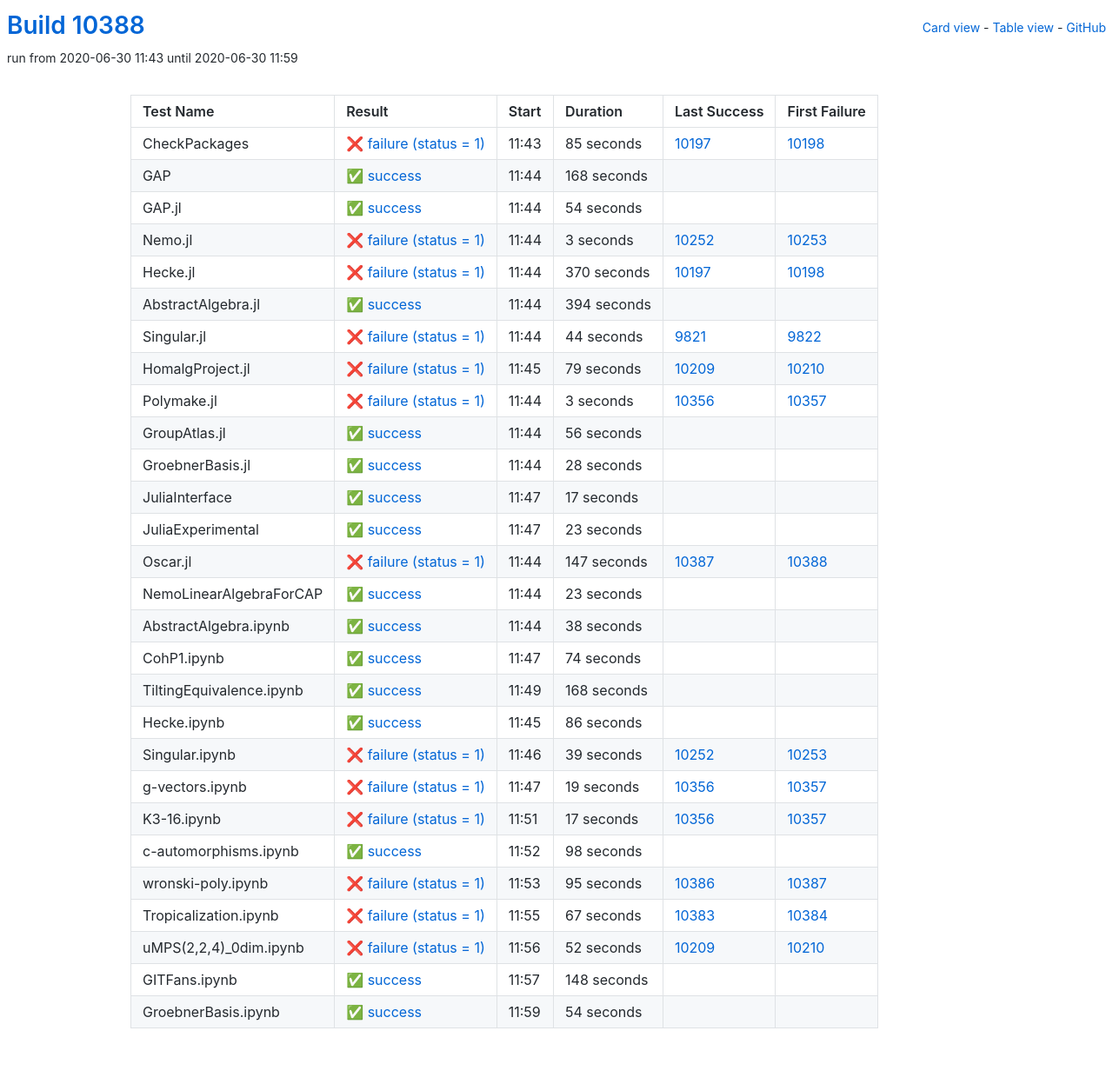
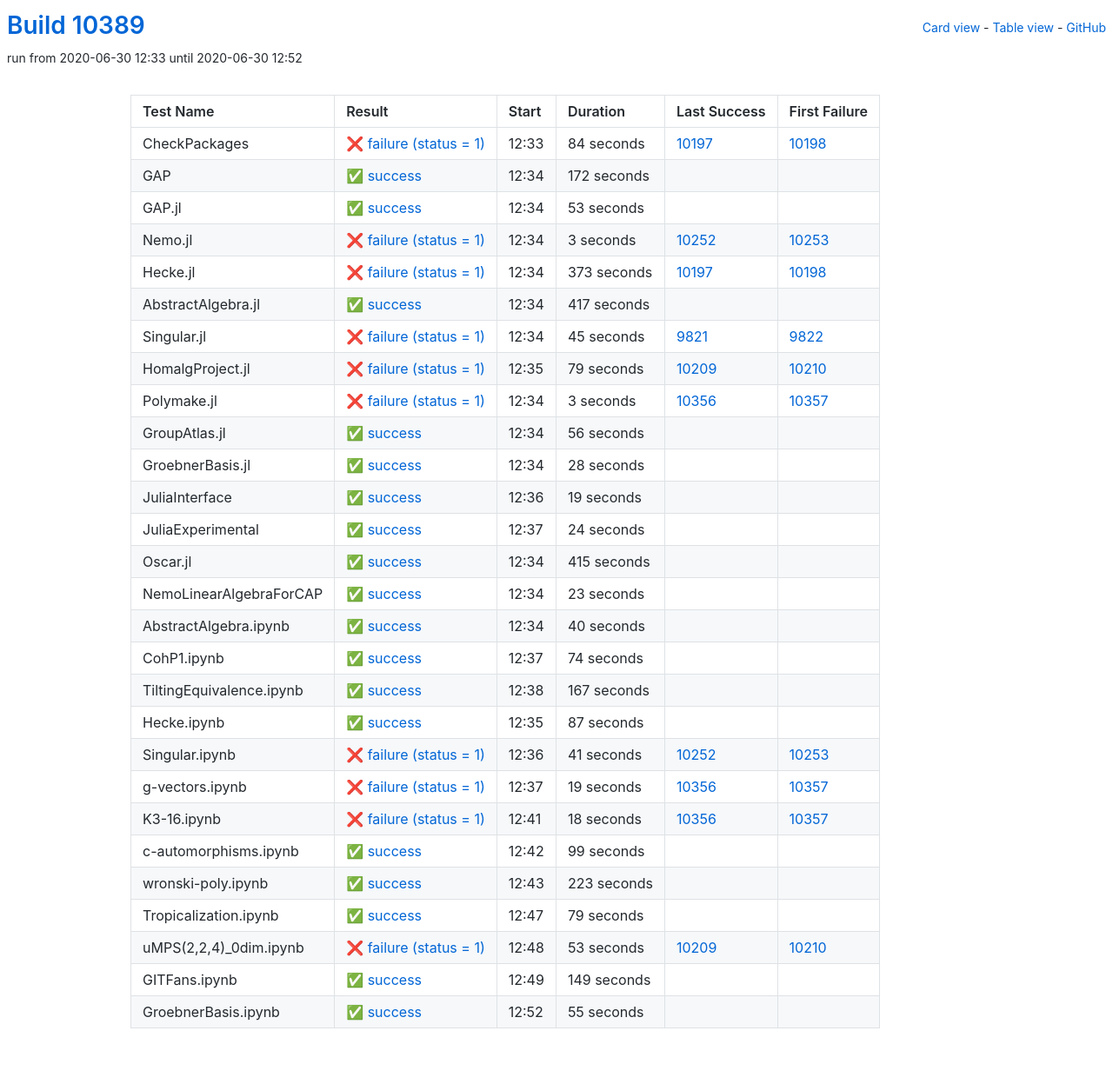
Before and after one commit to oscar-system/oscar-ci-status, a Jekyll site: the page built from table.html, in a window 1280 px wide. Shown: the whole page at 87% size. Built offline with Jekyll 4.4.1, drawn with Linux system fonts in a browser that asks for light colours.

Commit message:
Build #10389

```diff
--- a/_data/ci.yml
+++ b/_data/ci.yml
@@ -1,6 +1,6 @@
 ---
-build: 10388
-build_url: https://oscarci.mathematik.uni-kl.de/job/oscar/10388/
+build: 10389
+build_url: https://oscarci.mathematik.uni-kl.de/job/oscar/10389/
 job: oscar
 organization: oscar-system
 repo: oscar-ci-status
@@ -8,44 +8,44 @@
 tests:
 - name: CheckPackages
   id: checkpackages
-  log: https://oscarci.mathematik.uni-kl.de/job/oscar/10388/artifact/logs/build-10388/CheckPackages.log
-  start: 2020-06-30 11:43
+  log: https://oscarci.mathematik.uni-kl.de/job/oscar/10389/artifact/logs/build-10389/CheckPackages.log
+  start: 2020-06-30 12:33
   success: false
   exitcode: 1
   status: failure
-  duration: 85
+  duration: 84
   last_success: 10197
   last_success_url: https://oscarci.mathematik.uni-kl.de/job/oscar/10197/
   first_failure: 10198
   first_failure_url: https://oscarci.mathematik.uni-kl.de/job/oscar/10198/
 - name: GAP
   id: gap
-  log: https://oscarci.mathematik.uni-kl.de/job/oscar/10388/artifact/logs/build-10388/GAP.log
-  start: 2020-06-30 11:44
+  log: https://oscarci.mathematik.uni-kl.de/job/oscar/10389/artifact/logs/build-10389/GAP.log
+  start: 2020-06-30 12:34
   success: true
   exitcode: 0
   status: success
-  duration: 168
+  duration: 172
   last_success: false
   last_success_url:
   first_failure: false
   first_failure_url:
 - name: GAP.jl
   id: gap-jl
-  log: https://oscarci.mathematik.uni-kl.de/job/oscar/10388/artifact/logs/build-10388/GAP.jl.log
-  start: 2020-06-30 11:44
+  log: https://oscarci.mathematik.uni-kl.de/job/oscar/10389/artifact/logs/build-10389/GAP.jl.log
+  start: 2020-06-30 12:34
   success: true
   exitcode: 0
   status: success
-  duration: 54
+  duration: 53
   last_success: false
   last_success_url:
   first_failure: false
   first_failure_url:
 - name: Nemo.jl
   id: nemo-jl
-  log: https://oscarci.mathematik.uni-kl.de/job/oscar/10388/artifact/logs/build-10388/Nemo.jl.log
-  start: 2020-06-30 11:44
+  log: https://oscarci.mathematik.uni-kl.de/job/oscar/10389/artifact/logs/build-10389/Nemo.jl.log
+  start: 2020-06-30 12:34
   success: false
   exitcode: 1
   status: failure
@@ -56,44 +56,44 @@
   first_failure_url: https://oscarci.mathematik.uni-kl.de/job/oscar/10253/
 - name: Hecke.jl
   id: hecke-jl
-  log: https://oscarci.mathematik.uni-kl.de/job/oscar/10388/artifact/logs/build-10388/Hecke.jl.log
-  start: 2020-06-30 11:44
+  log: https://oscarci.mathematik.uni-kl.de/job/oscar/10389/artifact/logs/build-10389/Hecke.jl.log
+  start: 2020-06-30 12:34
   success: false
   exitcode: 1
   status: failure
-  duration: 370
+  duration: 373
   last_success: 10197
   last_success_url: https://oscarci.mathematik.uni-kl.de/job/oscar/10197/
   first_failure: 10198
   first_failure_url: https://oscarci.mathematik.uni-kl.de/job/oscar/10198/
 - name: AbstractAlgebra.jl
   id: abstractalgebra-jl
-  log: https://oscarci.mathematik.uni-kl.de/job/oscar/10388/artifact/logs/build-10388/AbstractAlgebra.jl.log
-  start: 2020-06-30 11:44
+  log: https://oscarci.mathematik.uni-kl.de/job/oscar/10389/artifact/logs/build-10389/AbstractAlgebra.jl.log
+  start: 2020-06-30 12:34
   success: true
   exitcode: 0
   status: success
-  duration: 394
+  duration: 417
   last_success: false
   last_success_url:
   first_failure: false
   first_failure_url:
 - name: Singular.jl
   id: singular-jl
-  log: https://oscarci.mathematik.uni-kl.de/job/oscar/10388/artifact/logs/build-10388/Singular.jl.log
-  start: 2020-06-30 11:44
+  log: https://oscarci.mathematik.uni-kl.de/job/oscar/10389/artifact/logs/build-10389/Singular.jl.log
+  start: 2020-06-30 12:34
   success: false
   exitcode: 1
   status: failure
-  duration: 44
+  duration: 45
   last_success: 9821
   last_success_url: https://oscarci.mathematik.uni-kl.de/job/oscar/9821/
   first_failure: 9822
   first_failure_url: https://oscarci.mathematik.uni-kl.de/job/oscar/9822/
 - name: HomalgProject.jl
   id: homalgproject-jl
-  log: https://oscarci.mathematik.uni-kl.de/job/oscar/10388/artifact/logs/build-10388/HomalgProject.jl.log
-  start: 2020-06-30 11:45
+  log: https://oscarci.mathematik.uni-kl.de/job/oscar/10389/artifact/logs/build-10389/HomalgProject.jl.log
+  start: 2020-06-30 12:35
   success: false
   exitcode: 1
   status: failure
@@ -104,8 +104,8 @@
   first_failure_url: https://oscarci.mathematik.uni-kl.de/job/oscar/10210/
 - name: Polymake.jl
   id: polymake-jl
-  log: https://oscarci.mathematik.uni-kl.de/job/oscar/10388/artifact/logs/build-10388/Polymake.jl.log
-  start: 2020-06-30 11:44
+  log: https://oscarci.mathematik.uni-kl.de/job/oscar/10389/artifact/logs/build-10389/Polymake.jl.log
+  start: 2020-06-30 12:34
   success: false
   exitcode: 1
   status: failure
@@ -116,8 +116,8 @@
   first_failure_url: https://oscarci.mathematik.uni-kl.de/job/oscar/10357/
 - name: GroupAtlas.jl
   id: groupatlas-jl
-  log: https://oscarci.mathematik.uni-kl.de/job/oscar/10388/artifact/logs/build-10388/GroupAtlas.jl.log
-  start: 2020-06-30 11:44
+  log: https://oscarci.mathematik.uni-kl.de/job/oscar/10389/artifact/logs/build-10389/GroupAtlas.jl.log
+  start: 2020-06-30 12:34
   success: true
   exitcode: 0
   status: success
@@ -128,8 +128,8 @@
   first_failure_url:
 - name: GroebnerBasis.jl
   id: groebnerbasis-jl
-  log: https://oscarci.mathematik.uni-kl.de/job/oscar/10388/artifact/logs/build-10388/GroebnerBasis.jl.log
-  start: 2020-06-30 11:44
+  log: https://oscarci.mathematik.uni-kl.de/job/oscar/10389/artifact/logs/build-10389/GroebnerBasis.jl.log
+  start: 2020-06-30 12:34
   success: true
   exitcode: 0
   status: success
@@ -140,44 +140,44 @@
   first_failure_url:
 - name: JuliaInterface
   id: juliainterface
-  log: https://oscarci.mathematik.uni-kl.de/job/oscar/10388/artifact/logs/build-10388/JuliaInterface.log
-  start: 2020-06-30 11:47
+  log: https://oscarci.mathematik.uni-kl.de/job/oscar/10389/artifact/logs/build-10389/JuliaInterface.log
+  start: 2020-06-30 12:36
   success: true
   exitcode: 0
   status: success
-  duration: 17
+  duration: 19
   last_success: false
   last_success_url:
   first_failure: false
   first_failure_url:
 - name: JuliaExperimental
   id: juliaexperimental
-  log: https://oscarci.mathematik.uni-kl.de/job/oscar/10388/artifact/logs/build-10388/JuliaExperimental.log
-  start: 2020-06-30 11:47
+  log: https://oscarci.mathematik.uni-kl.de/job/oscar/10389/artifact/logs/build-10389/JuliaExperimental.log
+  start: 2020-06-30 12:37
   success: true
   exitcode: 0
   status: success
-  duration: 23
+  duration: 24
   last_success: false
   last_success_url:
   first_failure: false
   first_failure_url:
 - name: Oscar.jl
   id: oscar-jl
-  log: https://oscarci.mathematik.uni-kl.de/job/oscar/10388/artifact/logs/build-10388/Oscar.jl.log
-  start: 2020-06-30 11:44
-  success: false
-  exitcode: 1
-  status: failure
-  duration: 147
-  last_success: 10387
-  last_success_url: https://oscarci.mathematik.uni-kl.de/job/oscar/10387/
-  first_failure: 10388
-  first_failure_url: https://oscarci.mathematik.uni-kl.de/job/oscar/10388/
+  log: https://oscarci.mathematik.uni-kl.de/job/oscar/10389/artifact/logs/build-10389/Oscar.jl.log
+  start: 2020-06-30 12:34
+  success: true
+  exitcode: 0
+  status: success
+  duration: 415
+  last_success: false
+  last_success_url:
+  first_failure: false
+  first_failure_url:
 - name: NemoLinearAlgebraForCAP
   id: nemolinearalgebraforcap
-  log: https://oscarci.mathematik.uni-kl.de/job/oscar/10388/artifact/logs/build-10388/NemoLinearAlgebraForCAP.log
-  start: 2020-06-30 11:44
+  log: https://oscarci.mathematik.uni-kl.de/job/oscar/10389/artifact/logs/build-10389/NemoLinearAlgebraForCAP.log
+  start: 2020-06-30 12:34
   success: true
   exitcode: 0
   status: success
@@ -188,20 +188,20 @@
   first_failure_url:
 - name: AbstractAlgebra.ipynb
   id: abstractalgebra-ipynb
-  log: https://oscarci.mathematik.uni-kl.de/job/oscar/10388/artifact/logs/build-10388/AbstractAlgebra.ipynb.log
-  start: 2020-06-30 11:44
+  log: https://oscarci.mathematik.uni-kl.de/job/oscar/10389/artifact/logs/build-10389/AbstractAlgebra.ipynb.log
+  start: 2020-06-30 12:34
   success: true
   exitcode: 0
   status: success
-  duration: 38
+  duration: 40
   last_success: false
   last_success_url:
   first_failure: false
   first_failure_url:
 - name: CohP1.ipynb
   id: cohp1-ipynb
-  log: https://oscarci.mathematik.uni-kl.de/job/oscar/10388/artifact/logs/build-10388/CohP1.ipynb.log
-  start: 2020-06-30 11:47
+  log: https://oscarci.mathematik.uni-kl.de/job/oscar/10389/artifact/logs/build-10389/CohP1.ipynb.log
+  start: 2020-06-30 12:37
   success: true
   exitcode: 0
   status: success
@@ -212,44 +212,44 @@
   first_failure_url:
 - name: TiltingEquivalence.ipynb
   id: tiltingequivalence-ipynb
-  log: https://oscarci.mathematik.uni-kl.de/job/oscar/10388/artifact/logs/build-10388/TiltingEquivalence.ipynb.log
-  start: 2020-06-30 11:49
+  log: https://oscarci.mathematik.uni-kl.de/job/oscar/10389/artifact/logs/build-10389/TiltingEquivalence.ipynb.log
+  start: 2020-06-30 12:38
   success: true
   exitcode: 0
   status: success
-  duration: 168
+  duration: 167
   last_success: false
   last_success_url:
   first_failure: false
   first_failure_url:
 - name: Hecke.ipynb
   id: hecke-ipynb
-  log: https://oscarci.mathematik.uni-kl.de/job/oscar/10388/artifact/logs/build-10388/Hecke.ipynb.log
-  start: 2020-06-30 11:45
+  log: https://oscarci.mathematik.uni-kl.de/job/oscar/10389/artifact/logs/build-10389/Hecke.ipynb.log
+  start: 2020-06-30 12:35
   success: true
   exitcode: 0
   status: success
-  duration: 86
+  duration: 87
   last_success: false
   last_success_url:
   first_failure: false
   first_failure_url:
 - name: Singular.ipynb
   id: singular-ipynb
-  log: https://oscarci.mathematik.uni-kl.de/job/oscar/10388/artifact/logs/build-10388/Singular.ipynb.log
-  start: 2020-06-30 11:46
+  log: https://oscarci.mathematik.uni-kl.de/job/oscar/10389/artifact/logs/build-10389/Singular.ipynb.log
+  start: 2020-06-30 12:36
   success: false
   exitcode: 1
   status: failure
-  duration: 39
+  duration: 41
   last_success: 10252
   last_success_url: https://oscarci.mathematik.uni-kl.de/job/oscar/10252/
   first_failure: 10253
   first_failure_url: https://oscarci.mathematik.uni-kl.de/job/oscar/10253/
 - name: g-vectors.ipynb
   id: g-vectors-ipynb
-  log: https://oscarci.mathematik.uni-kl.de/job/oscar/10388/artifact/logs/build-10388/g-vectors.ipynb.log
-  start: 2020-06-30 11:47
+  log: https://oscarci.mathematik.uni-kl.de/job/oscar/10389/artifact/logs/build-10389/g-vectors.ipynb.log
+  start: 2020-06-30 12:37
   success: false
   exitcode: 1
   status: failure
@@ -260,84 +260,84 @@
   first_failure_url: https://oscarci.mathematik.uni-kl.de/job/oscar/10357/
 - name: K3-16.ipynb
   id: k3-16-ipynb
-  log: https://oscarci.mathematik.uni-kl.de/job/oscar/10388/artifact/logs/build-10388/K3-16.ipynb.log
-  start: 2020-06-30 11:51
+  log: https://oscarci.mathematik.uni-kl.de/job/oscar/10389/artifact/logs/build-10389/K3-16.ipynb.log
+  start: 2020-06-30 12:41
   success: false
   exitcode: 1
   status: failure
-  duration: 17
+  duration: 18
   last_success: 10356
   last_success_url: https://oscarci.mathematik.uni-kl.de/job/oscar/10356/
   first_failure: 10357
   first_failure_url: https://oscarci.mathematik.uni-kl.de/job/oscar/10357/
 - name: c-automorphisms.ipynb
   id: c-automorphisms-ipynb
-  log: https://oscarci.mathematik.uni-kl.de/job/oscar/10388/artifact/logs/build-10388/c-automorphisms.ipynb.log
-  start: 2020-06-30 11:52
+  log: https://oscarci.mathematik.uni-kl.de/job/oscar/10389/artifact/logs/build-10389/c-automorphisms.ipynb.log
+  start: 2020-06-30 12:42
   success: true
   exitcode: 0
   status: success
-  duration: 98
+  duration: 99
   last_success: false
   last_success_url:
   first_failure: false
   first_failure_url:
 - name: wronski-poly.ipynb
   id: wronski-poly-ipynb
-  log: https://oscarci.mathematik.uni-kl.de/job/oscar/10388/artifact/logs/build-10388/wronski-poly.ipynb.log
-  start: 2020-06-30 11:53
+  log: https://oscarci.mathematik.uni-kl.de/job/oscar/10389/artifact/logs/build-10389/wronski-poly.ipynb.log
+  start: 2020-06-30 12:43
+  success: true
+  exitcode: 0
+  status: success
+  duration: 223
+  last_success: false
+  last_success_url:
+  first_failure: false
+  first_failure_url:
+- name: Tropicalization.ipynb
+  id: tropicalization-ipynb
+  log: https://oscarci.mathematik.uni-kl.de/job/oscar/10389/artifact/logs/build-10389/Tropicalization.ipynb.log
+  start: 2020-06-30 12:47
+  success: true
+  exitcode: 0
+  status: success
+  duration: 79
+  last_success: false
+  last_success_url:
+  first_failure: false
+  first_failure_url:
+- name: uMPS(2,2,4)_0dim.ipynb
+  id: umps-2-2-4-0dim-ipynb
+  log: https://oscarci.mathematik.uni-kl.de/job/oscar/10389/artifact/logs/build-10389/uMPS-2-2-4-_0dim.ipynb.log
+  start: 2020-06-30 12:48
   success: false
   exitcode: 1
   status: failure
-  duration: 95
-  last_success: 10386
-  last_success_url: https://oscarci.mathematik.uni-kl.de/job/oscar/10386/
-  first_failure: 10387
-  first_failure_url: https://oscarci.mathematik.uni-kl.de/job/oscar/10387/
-- name: Tropicalization.ipynb
-  id: tropicalization-ipynb
-  log: https://oscarci.mathematik.uni-kl.de/job/oscar/10388/artifact/logs/build-10388/Tropicalization.ipynb.log
-  start: 2020-06-30 11:55
-  success: false
-  exitcode: 1
-  status: failure
-  duration: 67
-  last_success: 10383
-  last_success_url: https://oscarci.mathematik.uni-kl.de/job/oscar/10383/
-  first_failure: 10384
-  first_failure_url: https://oscarci.mathematik.uni-kl.de/job/oscar/10384/
-- name: uMPS(2,2,4)_0dim.ipynb
-  id: umps-2-2-4-0dim-ipynb
-  log: https://oscarci.mathematik.uni-kl.de/job/oscar/10388/artifact/logs/build-10388/uMPS-2-2-4-_0dim.ipynb.log
-  start: 2020-06-30 11:56
-  success: false
-  exitcode: 1
-  status: failure
-  duration: 52
+  duration: 53
   last_success: 10209
   last_success_url: https://oscarci.mathematik.uni-kl.de/job/oscar/10209/
   first_failure: 10210
   first_failure_url: https://oscarci.mathematik.uni-kl.de/job/oscar/10210/
 - name: GITFans.ipynb
   id: gitfans-ipynb
-  log: https://oscarci.mathematik.uni-kl.de/job/oscar/10388/artifact/logs/build-10388/GITFans.ipynb.log
-  start: 2020-06-30 11:57
+  log: https://oscarci.mathematik.uni-kl.de/job/oscar/10389/artifact/logs/build-10389/GITFans.ipynb.log
+  start: 2020-06-30 12:49
   success: true
   exitcode: 0
   status: success
-  duration: 148
+  duration: 149
   last_success: false
   last_success_url:
   first_failure: false
   first_failure_url:
 - name: GroebnerBasis.ipynb
   id: groebnerbasis-ipynb
-  log: https://oscarci.mathematik.uni-kl.de/job/oscar/10388/artifact/logs/build-10388/GroebnerBasis.ipynb.log
-  start: 2020-06-30 11:59
+  log: https://oscarci.mathematik.uni-kl.de/job/oscar/10389/artifact/logs/build-10389/GroebnerBasis.ipynb.log
+  start: 2020-06-30 12:52
   success: true
   exitcode: 0
   status: success
-  duration: 54
+  duration: 55
   last_success: false
   last_success_url:
   first_failure: false
```
Also changed, not shown: README.md.
